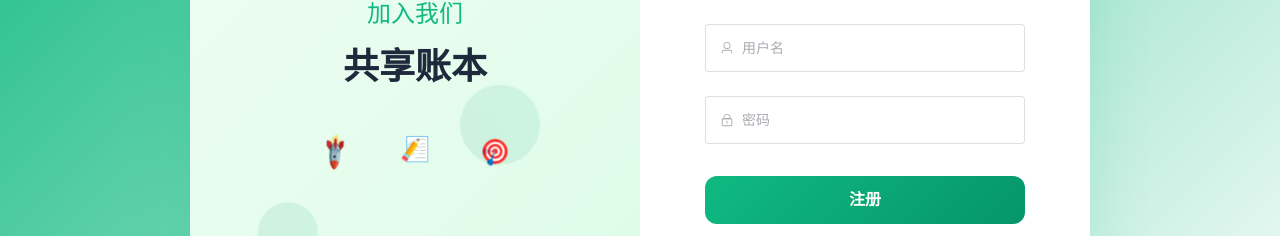
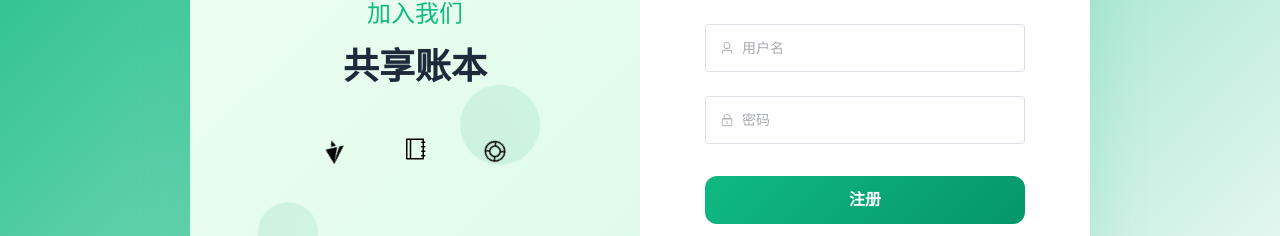
Before and after one commit to Siers1/BillSyncer_frontend, a Vue app: page /register in a window 1280 px wide. Shown: the part 309-545 px from the top of the page. Built offline with nearby package versions, Linux system fonts and the light colour scheme.

Commit message:
更换图标

```diff
--- a/src/pages/LoginPage.vue
+++ b/src/pages/LoginPage.vue
@@ -14,9 +14,15 @@
                         <h1 class="app-name">共享账本</h1>
                     </div>
                     <div class="illustration-icons">
-                        <div class="icon-item">💰</div>
-                        <div class="icon-item">📊</div>
-                        <div class="icon-item">👥</div>
+                        <div class="icon-item">
+                            <el-icon><Money /></el-icon>
+                        </div>
+                        <div class="icon-item">
+                            <el-icon><Histogram /></el-icon>
+                        </div>
+                        <div class="icon-item">
+                            <el-icon><Connection /></el-icon>
+                        </div>
                     </div>
                 </div>
             </div>
@@ -74,7 +80,7 @@
 <script setup lang="ts">
     import { reactive, ref } from 'vue';
     import { useRouter } from 'vue-router';
-    import { User, Lock } from '@element-plus/icons-vue';
+    import { User, Lock, Money, Histogram, Connection } from '@element-plus/icons-vue';
     import { login } from '@/api/auth';
     import { useAuthStore } from '@/stores/authStore';
     import type { LoginDTO } from '@/dto/LoginDTO';
--- a/src/pages/RegisterPage.vue
+++ b/src/pages/RegisterPage.vue
@@ -14,9 +14,15 @@
                         <h1 class="app-name">共享账本</h1>
                     </div>
                     <div class="illustration-icons">
-            <div class="icon-item">🚀</div>
-            <div class="icon-item">📝</div>
-            <div class="icon-item">🎯</div>
+                        <div class="icon-item">
+                            <el-icon><Promotion /></el-icon>
+                        </div>
+                        <div class="icon-item">
+                            <el-icon><Notebook /></el-icon>
+                        </div>
+                        <div class="icon-item">
+                            <el-icon><Help /></el-icon>
+                        </div>
                     </div>
                 </div>
             </div>
@@ -72,43 +78,43 @@
 </template>
 
 <script setup lang="ts">
-import { reactive, ref } from 'vue'
-import { useRouter } from 'vue-router'
-import { User, Lock } from '@element-plus/icons-vue'
-import { register } from '@/api/auth'
-import type { LoginDTO } from '@/dto/LoginDTO'
+    import { reactive, ref } from 'vue';
+    import { useRouter } from 'vue-router';
+    import { User, Lock, Help, Notebook, Promotion } from '@element-plus/icons-vue';
+    import { register } from '@/api/auth';
+    import type { LoginDTO } from '@/dto/LoginDTO';
 
-const router = useRouter()
-const formRef = ref()
-const loading = ref(false)
+    const router = useRouter();
+    const formRef = ref();
+    const loading = ref(false);
 
     const form = reactive<LoginDTO>({
         account: '',
-  password: ''
-})
+        password: '',
+    });
 
     const rules = {
         account: [
             { required: true, message: '请输入用户名', trigger: 'blur' },
-    { min: 3, message: '用户名至少3个字符', trigger: 'blur' }
+            { min: 3, message: '用户名至少3个字符', trigger: 'blur' },
         ],
         password: [
             { required: true, message: '请输入密码', trigger: 'blur' },
-    { min: 6, message: '密码至少6个字符', trigger: 'blur' }
-  ]
-}
+            { min: 6, message: '密码至少6个字符', trigger: 'blur' },
+        ],
+    };
 
     const handleRegister = async () => {
-   if (!await formRef.value.validate()) return
+        if (!(await formRef.value.validate())) return;
 
-   loading.value = true
+        loading.value = true;
         try {
-     await register(form)
-     router.push('/login')
+            await register(form);
+            router.push('/login');
         } finally {
-     loading.value = false
+            loading.value = false;
         }
- }
+    };
 </script>
 
 <style scoped>
@@ -236,9 +242,15 @@ const rules = {
         animation: float 3s ease-in-out infinite;
     }
 
-.icon-item:nth-child(1) { animation-delay: 0s; }
-.icon-item:nth-child(2) { animation-delay: 0.5s; }
-.icon-item:nth-child(3) { animation-delay: 1s; }
+    .icon-item:nth-child(1) {
+        animation-delay: 0s;
+    }
+    .icon-item:nth-child(2) {
+        animation-delay: 0.5s;
+    }
+    .icon-item:nth-child(3) {
+        animation-delay: 1s;
+    }
 
     /* 右侧表单区域 */
     .form-section {
@@ -342,7 +354,8 @@ const rules = {
 
     /* 动画关键帧 */
     @keyframes float {
-  0%, 100% {
+        0%,
+        100% {
             transform: translateY(0) rotate(0deg);
         }
         50% {
```
Also changed, not shown: src/api/ai.ts (+0 -7 lines). Lines whose indentation alone changed are shown as unchanged.
